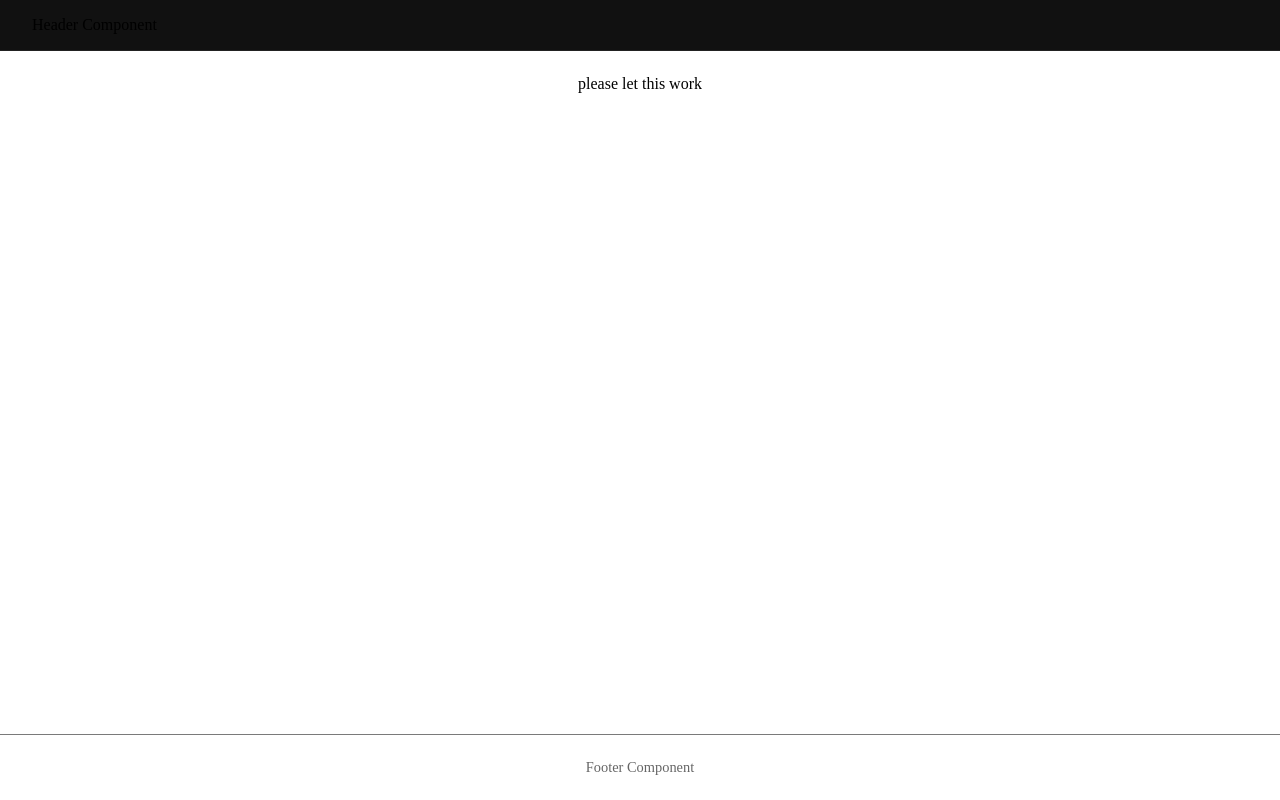
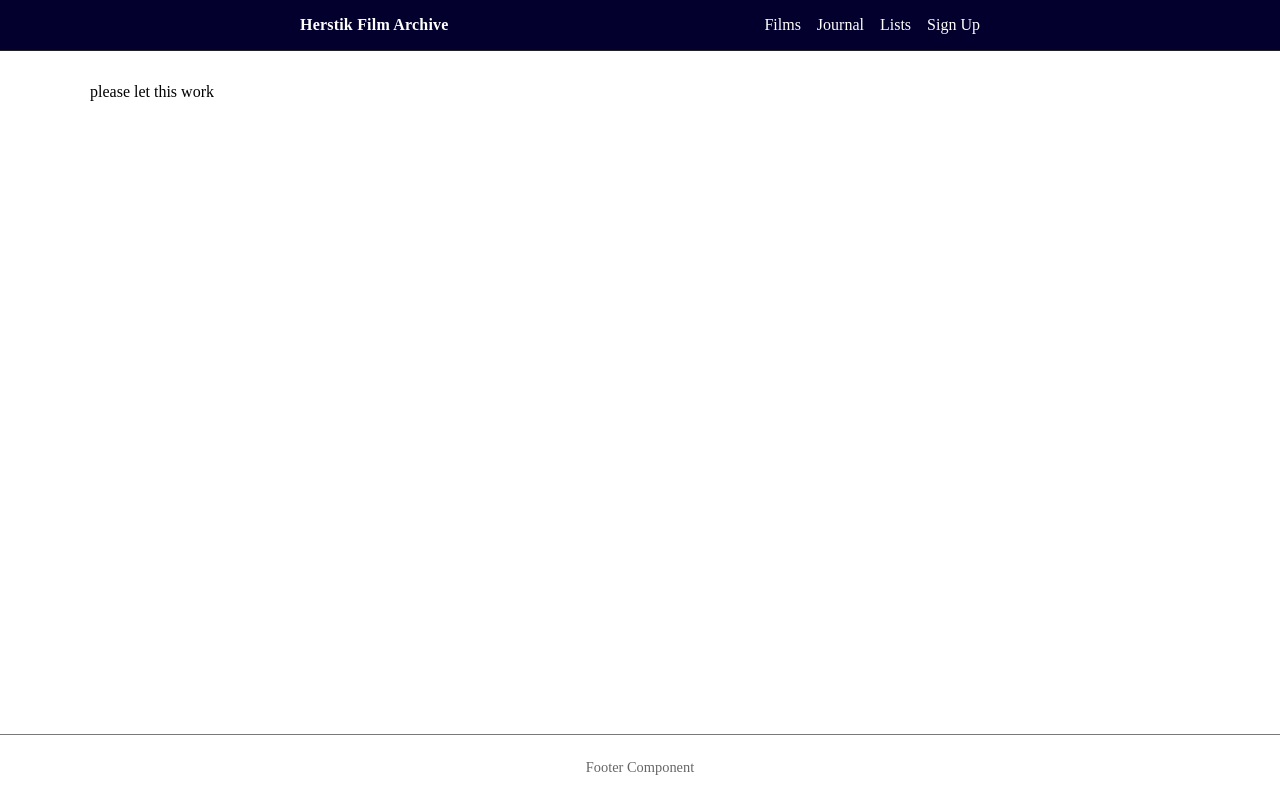
Before and after one commit to AidanH567/Herstik-Film-Archive, a React (Vite) app in the folder Herstik Film Archive/: page / in a window 1280 px wide. Built offline with nearby package versions, Linux system fonts and the light colour scheme.

Commit message:
added header and links to pages

```diff
--- a/Herstik Film Archive/src/App.css
+++ b/Herstik Film Archive/src/App.css
@@ -10,26 +10,44 @@
   align-items: center;
   padding: 1rem 2rem;
   border-bottom: 1px solid #222;
-  background-color: #111;
+  background-color: #03002e;
+  color: white;
+  padding-left: 300px;
+  padding-right: 300px;
 }
+
+.header-inner{
+  display: flex;
+  justify-content: space-between;
+  align-items: center;
+  width: 100%;
+}
+
+
 
 .brand {
   font-weight: 700;
   letter-spacing: 0.2px;
 }
 
-/* .nav {
+
+.nav {
   display: flex;
   gap: 1rem;
 }
 
+/* Base link style */
 .nav a {
-  opacity: 0.85;
+  color: #ffffff;
+  text-decoration: none;
+  font-weight: 500;
+  transition: color 0.2s ease;
 }
 
+/* Hover state */
 .nav a:hover {
-  opacity: 1;
-} */
+  color: #b5b5b5;
+}
 
 /* =========================
    Footer
--- a/Herstik Film Archive/src/app_clean/AppLayout.jsx
+++ b/Herstik Film Archive/src/app_clean/AppLayout.jsx
@@ -7,9 +7,13 @@ export default function AppLayout() {
   return (
     <div className="app-shell">
       <Header />
+
       <main className="app-main">
-        <Outlet />
+        <div className="container">
+          <Outlet />
+        </div>
       </main>
+
       <Footer />
     </div>
   )
--- a/Herstik Film Archive/src/app_clean/routes.jsx
+++ b/Herstik Film Archive/src/app_clean/routes.jsx
@@ -9,6 +9,7 @@ import SignUp from '../pages/SignUp.jsx';
 import Reviews from '../pages/Reviews.jsx';
 import AppLayout from './AppLayout.jsx';
 import NotFound from '../pages/NotFound.jsx';
+import Films from '../pages/Films.jsx';
 
 export default function AppRoutes() {
     return (
@@ -16,6 +17,7 @@ export default function AppRoutes() {
             <Route path="/" element={<AppLayout />}>
                 <Route index element={<Home />} />
                 <Route path="list" element={<List />} />
+                <Route path="films" element={<Films />} />
                 <Route path="journal" element={<Journal />} />
                 <Route path="login" element={<Login />} />
                 <Route path="signup" element={<SignUp />} />
--- a/Herstik Film Archive/src/components/Header.jsx
+++ b/Herstik Film Archive/src/components/Header.jsx
@@ -1,3 +1,17 @@
+import { NavLink } from "react-router-dom"
+
 export default function Header() {
-  return <header className="header">Header Component</header>;
+  return (
+    <header className="header">
+      <div className="header-inner">
+        <div className="brand">Herstik Film Archive</div>
+        <nav className="nav">
+          <NavLink to="/films">Films</NavLink>
+          <NavLink to="/journal">Journal</NavLink>
+          <NavLink to="/list">Lists</NavLink>
+          <NavLink to="/signup">Sign Up</NavLink>
+        </nav>
+      </div>
+    </header>
+  )
 }
--- a/Herstik Film Archive/src/index.css
+++ b/Herstik Film Archive/src/index.css
@@ -1,6 +1,11 @@
 /* =========================
    App Layout
 ========================= */
+
+html, body {
+  margin: 0;
+  padding: 0;
+}
 
 .app-shell {
   min-height: 100vh;
@@ -8,15 +13,15 @@
   flex-direction: column;
 }
 
-html, body {
-  margin: 0;
-  padding: 0;
+/* main = vertical space only */
+.app-main {
+  flex: 1;
+  padding: 32px 0; /* vertical spacing */
 }
 
-/* Main content expands to push footer down */
-.app-main {
-  flex: 1;
-  max-width: 1100px;
+/* container = horizontal spacing only */
+.container {
+ max-width: 1100px;
   margin: 0 auto;
-  padding: 24px;
+  padding: 0 24px;
 }
```
